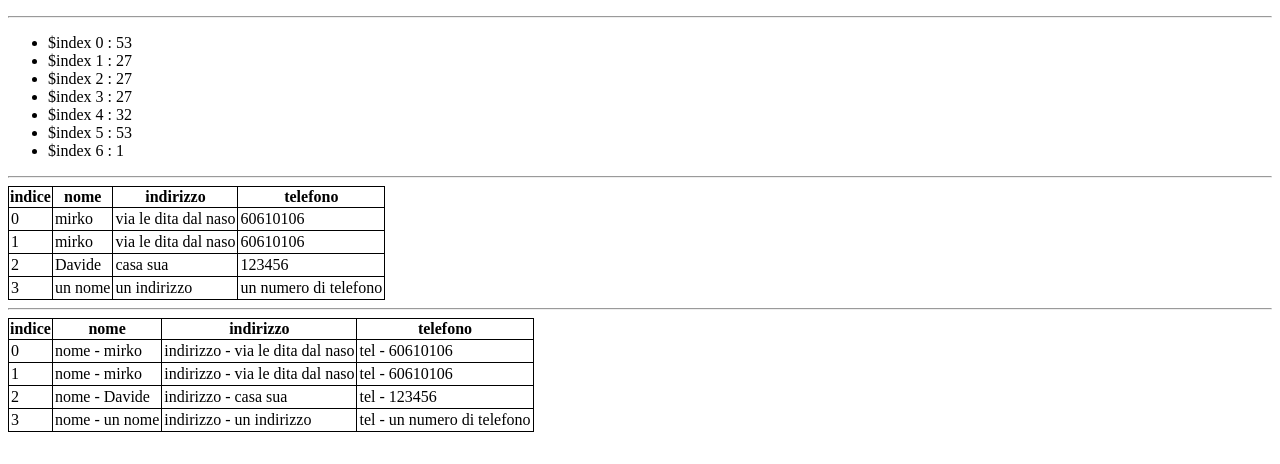
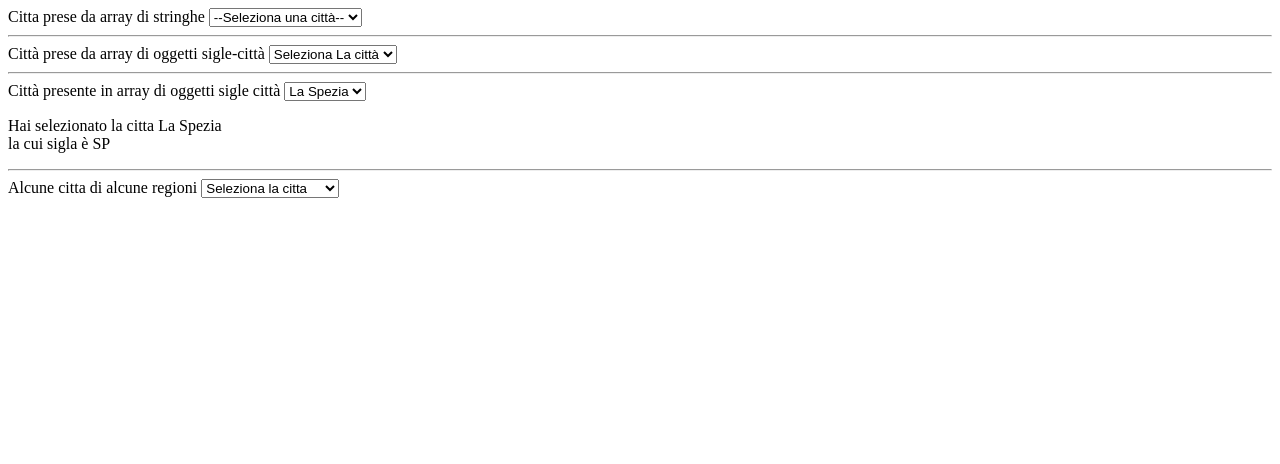
Before and after one commit to mirkoAtWork/SubversionAngularProva, a plain HTML site: page index.html in a window 1280 px wide. Drawn offline with nearby package versions, Linux system fonts and the light colour scheme.

Commit message:
ng-option Select con angularjs

```diff
--- a/control.js
+++ b/control.js
@@ -1,11 +1,32 @@
-angular.module("mercolediApp",[])
-.controller("tabella",function(){
-  this.elenco=["primo","secondo","secondo","terzo"];
-  this.elencodup=[53,27,27,27,32,53,1];
-  this.rubrica=[
-              {nome:"mirko",indirizzo:"via le dita dal naso",tel:"60610106"},
-              {nome:"mirko",indirizzo:"via le dita dal naso",tel:"60610106"},
-              {nome:"Davide",indirizzo:"casa sua",tel:"123456"},
-              {nome:"un nome",indirizzo:"un indirizzo",tel:"un numero di telefono"}
-            ];
+angular.module("select",[])
+.controller("elenchi",function($scope){
+  this.liguria=["Imperia","Savona","Genova","La Spezia"];
+  this.province=[
+            {codice:"SP",nome:"La Spezia"},
+            {codice:"GE",nome:"Genova"},
+            {codice:"IM",nome:"Imperia"},
+            {codice:"SV",nome:"Savona"}
+          ];
+
+// per avere un elemento selezionato ho messo la variabile del model
+// gia settata a
+  this.objCity=this.province[0];
+
+//altro modo per settare la variabile di default
+
+  this.regioni = [
+        {codice:"",   nome:"Seleziona la citta",    regione:""},
+        {codice: "RM", nome: "Roma", regione: "Lazio"},
+        {codice: "LT", nome: "Latina", regione: "Lazio"},
+        {codice: "MI", nome: "Milano", regione: "Lombardia"},
+        {codice: "NA", nome: "Napoli", regione: "Campania"},
+        {codice: "CO", nome: "Como", regione: "Lombardia"},
+        {codice: "PA", nome:"Palermo", regione: "Sicilia"},
+        {codice: "CA", nome: "Caserta", regione: "Campania"},
+        {codice: "AV", nome: "Avellino", regione: "Campania"},
+        {codice: "TP", nome:"Trapani", regione: "Sicilia"},
+        {codice: "AG", nome:"Agrigento", regione: "Sicilia"}
+        ];
+    this.objRegionCity=this.regioni[0];
+
 });
--- a/index.html
+++ b/index.html
@@ -5,58 +5,60 @@
     <title>Prova ng-repeat</title>
     <script type="text/javascript" src=https://ajax.googleapis.com/ajax/libs/angularjs/1.6.2/angular.min.js>
     </script>
-    <style media="screen">
-    table {
-      border-collapse: collapse;
-    }
-      table, tr,td, th{
-        border:1px solid black ;
-      }
-      td{
-        padding: 2px;
-      }
-    </style>
+
   </head>
   <body>
+    <div ng-app="select">
+      <div ng-controller="elenchi as el">
 
-    <div  ng-app="mercolediApp">
-      <div ng-controller="tabella as tab">
-        <ul>
-          <li ng-repeat="campo in tab.elenco" >
-            $index {{$index}} : {{campo}}
-          </li>
-        </ul>
-        <hr />
-        <ul>
-          <li ng-repeat="numero in tab.elencodup track by $index" >
-            $index {{$index}} : {{numero}}
-          </li>
-        </ul>
-        <hr/>
-        <table>
+        <!-- Select from an array  -->
+        <label for="">Citta prese da array di stringhe</label>
+        <select ng-model="el.cittaselezionata" >
+          <option value="">--Seleziona una città--</option>
+          <option ng-repeat="citta in el.liguria" value="{{citta}}" ng-bind="citta">
 
-          <tr>
-          <th>indice</th><th>nome</th><th>indirizzo</th><th>telefono</th>
-          </tr>
-          <tr ng-repeat="persona in tab.rubrica">
-            <td ng-bind="$index"></td><td ng-bind="persona.nome"></td> <td>{{persona.indirizzo}}</td><td>{{persona.tel}}</td>
-          </tr>
-        </table>
+          </option>
+        </select>
+        <p ng-if="el.cittaselezionata">Ha selezionato <span ng-bind="el.cittaselezionata"></span></p>
+
+
+      <hr/>
+
+      <!-- select from an OBJECT array, for istance city that return its acronyms -->
+      <label for="">Città prese da array di oggetti sigle-città</label>
+      <select ng-model="el.sigla">
+        <option value="">Seleziona La città</option>
+        <option ng-repeat="pr in el.province" value="{{pr.codice}}" ng-bind="pr.nome">
+        </option>
+      </select>
+      <p ng-if="el.sigla">Hai selezionato <span ng-bind="el.sigla"></span></p>
+
+      <hr>
+      <!-- select from object's array and return the entire object -->
+      <label for="">Città presente in array di oggetti sigle città</label>
+      <select ng-model="el.objCity" ng-options="pr.nome for pr in el.province">
+      </select>
+        <!-- e se volessi ritornare solo i codici come prima ecco qui -->
+      <!-- <select ng-model="el.objCIty" ng-option="pr.codice as pr.nome for pr in el.province">
+        </select> -->
+        <p ng-if="el.objCity" >Hai selezionato la citta <span ng-bind="el.objCity.nome"></span><br />
+          la cui sigla è <span ng-bind="el.objCity.codice"></span></p>
 
         <hr>
-        <table >
+        <!-- see above plus group by regione -->
+        <label>Alcune citta di alcune regioni</label>
+        <select ng-model="el.objRegionCity" ng-options="rg.nome group by rg.regione for rg in el.regioni">
 
-          <tr>
-          <th>indice</th><th>nome</th><th>indirizzo</th><th>telefono</th>
-          </tr>
-          <tr ng-repeat="persona in tab.rubrica">
-            <td>{{$index}}</td><td ng-repeat="(key,value) in persona">{{key}} - {{value}}</td>
-          </tr>
-        </table>
+        </select>
+
+        <p ng-if="el.objRegionCity.codice" >Hai selezionato la città <span ng-bind="el.objRegionCity.nome"></span><br>
+                                            della regione <span ng-bind="el.objRegionCity.regione"></span><br>
+                                            la cui sigla è <span ng-bind="el.objRegionCity.codice"></span></p>
 
 
-      </div>
     </div>
+  </div>
+
     <script type="text/javascript" src="control.js">
     </script>
   </body>
```
